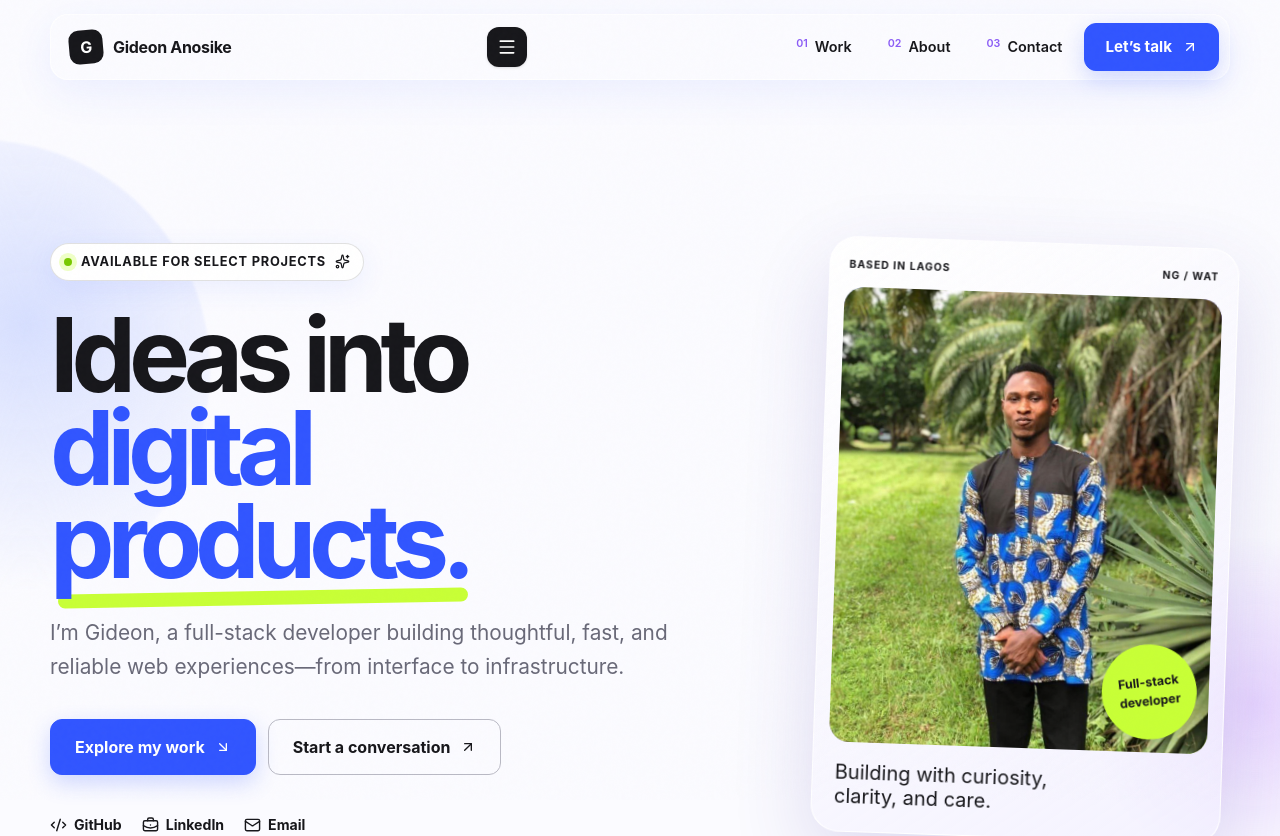
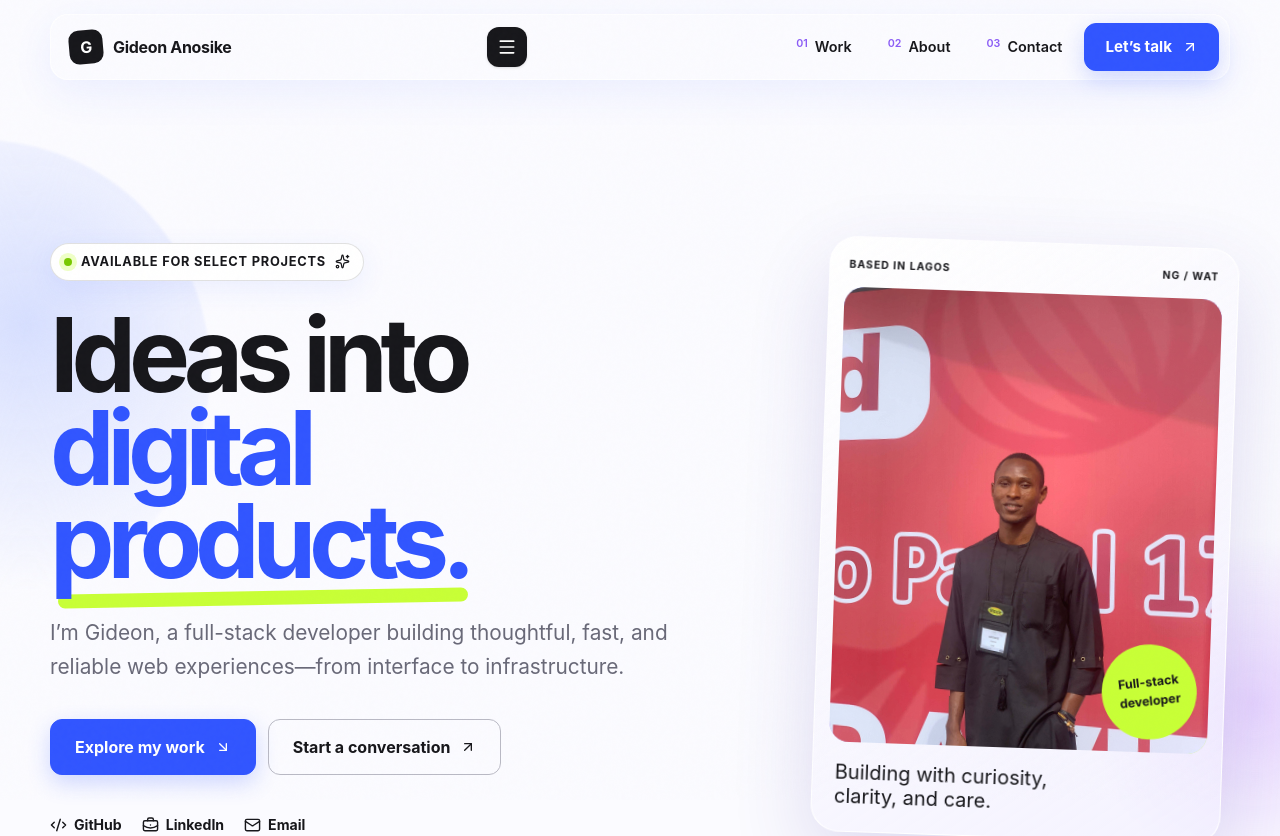
Before and after one commit to Ebubejisos/Portfolio, a Next.js app: page / in a window 1280 px wide. Shown: the top 836 px of the page. Built offline with nearby package versions, Linux system fonts and the light colour scheme.

Commit message:
update profile image

```diff
--- a/app/page.tsx
+++ b/app/page.tsx
@@ -1,109 +1,308 @@
-import { ArrowDownRight, ArrowUpRight, BriefcaseBusiness, Code2, Mail, MapPin, Sparkles } from "lucide-react";
-import Image from "next/image";
-import profileImage from "@/assets/images/IMG-20220829-WA0059.jpg";
-import { capabilities, technologies } from "./data";
-import { ContactForm } from "./components/contact-form";
-import { Navigation } from "./components/navigation";
-import { ProjectGrid } from "./components/project-grid";
-import { ButtonLink } from "./components/ui/button";
+import {
+	ArrowDownRight,
+	ArrowUpRight,
+	BriefcaseBusiness,
+	Code2,
+	Mail,
+	MapPin,
+	Sparkles,
+} from 'lucide-react';
+import Image from 'next/image';
+import profileImage from '@/assets/images/IMG_1642.jpg';
+import { capabilities, technologies } from './data';
+import { ContactForm } from './components/contact-form';
+import { Navigation } from './components/navigation';
+import { ProjectGrid } from './components/project-grid';
+import { ButtonLink } from './components/ui/button';
 
 const socialLinks = [
-  { label: "GitHub", href: "https://github.com/Ebubejisos", icon: Code2 },
-  { label: "LinkedIn", href: "https://www.linkedin.com/in/gideon-anosike/", icon: BriefcaseBusiness },
-  { label: "Email", href: "mailto:anosykegideon@gmail.com", icon: Mail },
+	{ label: 'GitHub', href: 'https://github.com/Ebubejisos', icon: Code2 },
+	{
+		label: 'LinkedIn',
+		href: 'https://www.linkedin.com/in/gideon-anosike/',
+		icon: BriefcaseBusiness,
+	},
+	{ label: 'Email', href: 'mailto:anosykegideon@gmail.com', icon: Mail },
 ];
 
-const shell = "mx-auto w-[min(1180px,calc(100%_-_48px))] max-[900px]:w-[min(calc(100%_-_32px),720px)] max-[650px]:w-[calc(100%_-_24px)] max-[380px]:w-[calc(100%_-_20px)]";
-const section = "scroll-mt-20 py-[140px] max-[900px]:py-[100px] max-[650px]:py-[82px]";
-const kicker = "mb-[18px] block text-[.74rem] font-extrabold uppercase tracking-[.14em] text-[var(--cobalt)]";
-const displayHeading = "my-7 font-[var(--display)] text-[clamp(3.5rem,7vw,6.5rem)] font-bold leading-[.91] tracking-[-.07em] max-[650px]:text-[clamp(3rem,15vw,4.6rem)] max-[650px]:break-words";
-const mutedCopy = "text-[var(--muted)]";
-const contactLink = "flex items-center gap-2.5 font-bold no-underline [&_svg]:w-[18px] [&_svg]:text-[var(--cobalt)] [&_svg:last-child:not(:first-child)]:w-3.5 max-[650px]:break-words";
+const shell =
+	'mx-auto w-[min(1180px,calc(100%_-_48px))] max-[900px]:w-[min(calc(100%_-_32px),720px)] max-[650px]:w-[calc(100%_-_24px)] max-[380px]:w-[calc(100%_-_20px)]';
+const section =
+	'scroll-mt-20 py-[140px] max-[900px]:py-[100px] max-[650px]:py-[82px]';
+const kicker =
+	'mb-[18px] block text-[.74rem] font-extrabold uppercase tracking-[.14em] text-[var(--cobalt)]';
+const displayHeading =
+	'my-7 font-[var(--display)] text-[clamp(3.5rem,7vw,6.5rem)] font-bold leading-[.91] tracking-[-.07em] max-[650px]:text-[clamp(3rem,15vw,4.6rem)] max-[650px]:break-words';
+const mutedCopy = 'text-[var(--muted)]';
+const contactLink =
+	'flex items-center gap-2.5 font-bold no-underline [&_svg]:w-[18px] [&_svg]:text-[var(--cobalt)] [&_svg:last-child:not(:first-child)]:w-3.5 max-[650px]:break-words';
 
 export default function Home() {
 	return (
 		<main>
 			<Navigation />
-      <section id="home" className={`${shell} relative grid min-h-[930px] grid-cols-[1.2fr_.8fr] items-center gap-[60px] pt-[150px] max-[900px]:min-h-[auto] max-[900px]:grid-cols-1 max-[900px]:gap-[70px] max-[900px]:pt-[145px] max-[900px]:pb-[100px] max-[650px]:pt-[125px] max-[380px]:pt-[115px]`} aria-labelledby="hero-title">
-        <div className="pointer-events-none absolute left-[-300px] top-[140px] h-[460px] w-[460px] rounded-full bg-[radial-gradient(circle_at_60%_40%,#d7dfff,transparent_68%)] blur-[1px]" />
-        <div className="pointer-events-none absolute bottom-[50px] right-[-200px] h-[350px] w-[350px] rounded-full bg-[radial-gradient(circle,#e7d5ff,transparent_68%)] blur-[1px]" />
-        <div className="relative z-[2] animate-[enter_.8s_cubic-bezier(.2,.7,.2,1)_both] max-[900px]:min-w-0 max-[900px]:text-center">
-          <div className="flex w-max items-center gap-[9px] rounded-full border border-[var(--line)] bg-white px-[13px] py-2 text-[.8rem] font-bold uppercase tracking-[.06em] shadow-[0_8px_28px_rgba(49,85,255,.08)] max-[900px]:mx-auto max-[650px]:max-w-full max-[650px]:text-[.67rem] max-[650px]:tracking-[.04em]"><span className="h-2 w-2 rounded-full bg-[#79c900] shadow-[0_0_0_5px_#efffc7]" /> Available for select projects <Sparkles size={15} /></div>
-          <h1 id="hero-title" className="my-7 font-[var(--display)] text-[clamp(4.2rem,8vw,7.9rem)] font-bold leading-[.91] tracking-[-.07em] max-[650px]:text-[clamp(3.15rem,16vw,5.2rem)] max-[650px]:break-words max-[380px]:text-[clamp(2.85rem,16vw,3.7rem)]">Ideas into<br /><span className="relative text-[var(--cobalt)] after:absolute after:left-[2%] after:right-0 after:bottom-[-2px] after:z-[-1] after:h-3.5 after:rounded-full after:bg-[var(--lime)] after:content-[''] after:-rotate-1">digital products.</span></h1>
-          <p className={`${mutedCopy} max-w-[620px] text-[clamp(1.08rem,1.7vw,1.3rem)] leading-[1.65] max-[900px]:mx-auto`}>I’m Gideon, a full-stack developer building thoughtful, fast, and reliable web experiences—from interface to infrastructure.</p>
-          <div className="mt-[34px] flex flex-wrap gap-3 max-[900px]:justify-center max-[380px]:grid">
-            <ButtonLink variant="solid" size="large" href="#work" className="max-[380px]:w-full">Explore my work <ArrowDownRight /></ButtonLink>
-            <ButtonLink variant="outline" size="large" href="#contact" className="max-[380px]:w-full">Start a conversation <ArrowUpRight /></ButtonLink>
+			<section
+				id='home'
+				className={`${shell} relative grid min-h-[930px] grid-cols-[1.2fr_.8fr] items-center gap-[60px] pt-[150px] max-[900px]:min-h-[auto] max-[900px]:grid-cols-1 max-[900px]:gap-[70px] max-[900px]:pt-[145px] max-[900px]:pb-[100px] max-[650px]:pt-[125px] max-[380px]:pt-[115px]`}
+				aria-labelledby='hero-title'
+			>
+				<div className='pointer-events-none absolute left-[-300px] top-[140px] h-[460px] w-[460px] rounded-full bg-[radial-gradient(circle_at_60%_40%,#d7dfff,transparent_68%)] blur-[1px]' />
+				<div className='pointer-events-none absolute bottom-[50px] right-[-200px] h-[350px] w-[350px] rounded-full bg-[radial-gradient(circle,#e7d5ff,transparent_68%)] blur-[1px]' />
+				<div className='relative z-[2] animate-[enter_.8s_cubic-bezier(.2,.7,.2,1)_both] max-[900px]:min-w-0 max-[900px]:text-center'>
+					<div className='flex w-max items-center gap-[9px] rounded-full border border-[var(--line)] bg-white px-[13px] py-2 text-[.8rem] font-bold uppercase tracking-[.06em] shadow-[0_8px_28px_rgba(49,85,255,.08)] max-[900px]:mx-auto max-[650px]:max-w-full max-[650px]:text-[.67rem] max-[650px]:tracking-[.04em]'>
+						<span className='h-2 w-2 rounded-full bg-[#79c900] shadow-[0_0_0_5px_#efffc7]' />{' '}
+						Available for select projects <Sparkles size={15} />
 					</div>
-          <div className="mt-[38px] flex flex-wrap gap-5 max-[900px]:justify-center max-[380px]:gap-3" aria-label="Social links">
+					<h1
+						id='hero-title'
+						className='my-7 font-[var(--display)] text-[clamp(4.2rem,8vw,7.9rem)] font-bold leading-[.91] tracking-[-.07em] max-[650px]:text-[clamp(3.15rem,16vw,5.2rem)] max-[650px]:break-words max-[380px]:text-[clamp(2.85rem,16vw,3.7rem)]'
+					>
+						Ideas into
+						<br />
+						<span className="relative text-[var(--cobalt)] after:absolute after:left-[2%] after:right-0 after:bottom-[-2px] after:z-[-1] after:h-3.5 after:rounded-full after:bg-[var(--lime)] after:content-[''] after:-rotate-1">
+							digital products.
+						</span>
+					</h1>
+					<p
+						className={`${mutedCopy} max-w-[620px] text-[clamp(1.08rem,1.7vw,1.3rem)] leading-[1.65] max-[900px]:mx-auto`}
+					>
+						I’m Gideon, a full-stack developer building thoughtful, fast, and
+						reliable web experiences—from interface to infrastructure.
+					</p>
+					<div className='mt-[34px] flex flex-wrap gap-3 max-[900px]:justify-center max-[380px]:grid'>
+						<ButtonLink
+							variant='solid'
+							size='large'
+							href='#work'
+							className='max-[380px]:w-full'
+						>
+							Explore my work <ArrowDownRight />
+						</ButtonLink>
+						<ButtonLink
+							variant='outline'
+							size='large'
+							href='#contact'
+							className='max-[380px]:w-full'
+						>
+							Start a conversation <ArrowUpRight />
+						</ButtonLink>
+					</div>
+					<div
+						className='mt-[38px] flex flex-wrap gap-5 max-[900px]:justify-center max-[380px]:gap-3'
+						aria-label='Social links'
+					>
 						{socialLinks.map(({ label, href, icon: Icon }) => (
-              <a className="flex items-center gap-[7px] text-[.88rem] font-bold text-[var(--muted)] no-underline hover:text-[var(--cobalt)] [&_svg]:w-[17px]" key={label} href={href} target={href.startsWith("http") ? "_blank" : undefined} rel="noreferrer"><Icon /> {label}</a>
+							<a
+								className='flex items-center gap-[7px] text-[.88rem] font-bold text-[var(--muted)] no-underline hover:text-[var(--cobalt)] [&_svg]:w-[17px]'
+								key={label}
+								href={href}
+								target={href.startsWith('http') ? '_blank' : undefined}
+								rel='noreferrer'
+							>
+								<Icon /> {label}
+							</a>
 						))}
 					</div>
 				</div>
-        <aside className="relative z-[2] w-[min(100%,410px)] justify-self-end rounded-[28px] border border-[rgba(255,255,255,.85)] bg-[linear-gradient(145deg,rgba(255,255,255,.87),rgba(240,237,255,.63))] p-[15px] shadow-[0_30px_80px_rgba(69,52,160,.16)] rotate-2 animate-[enter_.8s_cubic-bezier(.2,.7,.2,1)_.15s_both] max-[900px]:mx-auto max-[900px]:justify-self-center max-[650px]:max-w-full max-[650px]:rotate-0" aria-label="Developer profile">
-          <div className="flex justify-between px-1 py-[5px] pb-3.5 text-[.65rem] font-bold uppercase tracking-[.1em]"><span>Based in Lagos</span><span>NG / WAT</span></div>
-          <div className="relative h-[455px] overflow-hidden rounded-[20px] bg-[linear-gradient(145deg,#768cff,#a780ff_60%,#d6ff67)] max-[650px]:h-[390px] max-[380px]:h-[340px]">
-            <div className="absolute left-1/2 top-[45%] h-[330px] w-[330px] -translate-x-1/2 -translate-y-1/2 rounded-full border-[65px] border-[var(--lime)] opacity-80" />
-            <Image className="relative z-[1] h-full w-full object-cover object-[50%_22%]" src={profileImage} alt="Gideon Anosike" priority sizes="(max-width: 900px) 80vw, 390px" />
-            <span className="absolute right-3 bottom-[13px] z-[2] grid aspect-square place-items-center rounded-full bg-[var(--lime)] px-[17px] py-[13px] text-center font-[var(--display)] text-[.78rem] font-bold -rotate-[8deg]">Full-stack<br />developer</span>
+				<aside
+					className='relative z-[2] w-[min(100%,410px)] justify-self-end rounded-[28px] border border-[rgba(255,255,255,.85)] bg-[linear-gradient(145deg,rgba(255,255,255,.87),rgba(240,237,255,.63))] p-[15px] shadow-[0_30px_80px_rgba(69,52,160,.16)] rotate-2 animate-[enter_.8s_cubic-bezier(.2,.7,.2,1)_.15s_both] max-[900px]:mx-auto max-[900px]:justify-self-center max-[650px]:max-w-full max-[650px]:rotate-0'
+					aria-label='Developer profile'
+				>
+					<div className='flex justify-between px-1 py-[5px] pb-3.5 text-[.65rem] font-bold uppercase tracking-[.1em]'>
+						<span>Based in Lagos</span>
+						<span>NG / WAT</span>
 					</div>
-          <p className="mx-[7px] mt-[18px] mb-2 font-[var(--display)] text-xl leading-[1.2]">Building with curiosity,<br />clarity, and care.</p>
+					<div className='relative h-[455px] overflow-hidden rounded-[20px] bg-[linear-gradient(145deg,#768cff,#a780ff_60%,#d6ff67)] max-[650px]:h-[390px] max-[380px]:h-[340px]'>
+						<div className='absolute left-1/2 top-[45%] h-[330px] w-[330px] -translate-x-1/2 -translate-y-1/2 rounded-full border-[65px] border-[var(--lime)] opacity-80' />
+						<Image
+							className='relative z-[1] h-full w-full object-cover object-[50%_22%]'
+							src={profileImage}
+							alt='Gideon Anosike'
+							priority
+							sizes='(max-width: 900px) 80vw, 390px'
+						/>
+						<span className='absolute right-3 bottom-[13px] z-[2] grid aspect-square place-items-center rounded-full bg-[var(--lime)] px-[17px] py-[13px] text-center font-[var(--display)] text-[.78rem] font-bold -rotate-[8deg]'>
+							Full-stack
+							<br />
+							developer
+						</span>
+					</div>
+					<p className='mx-[7px] mt-[18px] mb-2 font-[var(--display)] text-xl leading-[1.2]'>
+						Building with curiosity,
+						<br />
+						clarity, and care.
+					</p>
 				</aside>
 			</section>
 
-      <section id="work" className={`${section} ${shell}`} aria-labelledby="work-title">
-        <div className="mb-[70px] grid grid-cols-[1.5fr_.7fr] items-end gap-[60px] max-[900px]:grid-cols-1 max-[900px]:gap-[35px]">
-          <div><span className={kicker}>Selected work</span><h2 id="work-title" className={displayHeading}>Work with a<br /><em className="font-medium text-[var(--violet)]">reason to exist.</em></h2></div>
-          <p className={`${mutedCopy} pb-3 text-[1.08rem] leading-[1.65] max-[900px]:max-w-[580px]`}>A selection of products built around real workflows, useful interactions, and dependable technology.</p>
+			<section
+				id='work'
+				className={`${section} ${shell}`}
+				aria-labelledby='work-title'
+			>
+				<div className='mb-[70px] grid grid-cols-[1.5fr_.7fr] items-end gap-[60px] max-[900px]:grid-cols-1 max-[900px]:gap-[35px]'>
+					<div>
+						<span className={kicker}>Selected work</span>
+						<h2 id='work-title' className={displayHeading}>
+							Work with a<br />
+							<em className='font-medium text-[var(--violet)]'>
+								reason to exist.
+							</em>
+						</h2>
+					</div>
+					<p
+						className={`${mutedCopy} pb-3 text-[1.08rem] leading-[1.65] max-[900px]:max-w-[580px]`}
+					>
+						A selection of products built around real workflows, useful
+						interactions, and dependable technology.
+					</p>
 				</div>
 				<ProjectGrid />
 			</section>
 
-      <section id="about" className={`${section} relative overflow-hidden bg-[#f1efff] before:absolute before:right-[-250px] before:top-[-160px] before:h-[440px] before:w-[440px] before:rounded-full before:border-[90px] before:border-[var(--lime)] before:opacity-55`}>
-        <div className={`${shell} relative grid grid-cols-2 gap-[100px] max-[900px]:grid-cols-1 max-[900px]:gap-[35px]`}>
+			<section
+				id='about'
+				className={`${section} relative overflow-hidden bg-[#f1efff] before:absolute before:right-[-250px] before:top-[-160px] before:h-[440px] before:w-[440px] before:rounded-full before:border-[90px] before:border-[var(--lime)] before:opacity-55`}
+			>
+				<div
+					className={`${shell} relative grid grid-cols-2 gap-[100px] max-[900px]:grid-cols-1 max-[900px]:gap-[35px]`}
+				>
 					<div>
 						<span className={kicker}>About me</span>
-            <h2 className={`${displayHeading} mt-5`}>Technical thinking,<br /><em className="font-medium text-[var(--violet)]">human outcomes.</em></h2>
+						<h2 className={`${displayHeading} mt-5`}>
+							Technical thinking,
+							<br />
+							<em className='font-medium text-[var(--violet)]'>
+								human outcomes.
+							</em>
+						</h2>
 					</div>
-          <div className="pt-12 max-[900px]:pt-0">
-            <p className="font-[var(--display)] text-[1.55rem] font-semibold leading-[1.45] text-[var(--ink)]">I build web products that look sharp, work smoothly, and solve a clear problem.</p>
-            <p className={`${mutedCopy} leading-[1.8]`}>My background in pharmacy shaped how I approach software: with attention to detail, structured thinking, and respect for reliable systems. Today I bring that mindset to full-stack development—turning ideas into practical products people can use with confidence.</p>
-            <a href="#contact" className="mt-5 inline-flex items-center gap-2 font-extrabold underline-offset-[6px] [&_svg]:w-[18px]">Let’s build something useful <ArrowUpRight /></a>
+					<div className='pt-12 max-[900px]:pt-0'>
+						<p className='font-[var(--display)] text-[1.55rem] font-semibold leading-[1.45] text-[var(--ink)]'>
+							I build web products that look sharp, work smoothly, and solve a
+							clear problem.
+						</p>
+						<p className={`${mutedCopy} leading-[1.8]`}>
+							My background in pharmacy shaped how I approach software: with
+							attention to detail, structured thinking, and respect for reliable
+							systems. Today I bring that mindset to full-stack
+							development—turning ideas into practical products people can use
+							with confidence.
+						</p>
+						<a
+							href='#contact'
+							className='mt-5 inline-flex items-center gap-2 font-extrabold underline-offset-[6px] [&_svg]:w-[18px]'
+						>
+							Let’s build something useful <ArrowUpRight />
+						</a>
 					</div>
 				</div>
-        <div className={`${shell} mt-[90px] grid grid-cols-3 gap-3 max-[900px]:grid-cols-1`}>
-          {capabilities.map((item) => <article className="rounded-[20px] border border-white bg-[rgba(255,255,255,.72)] p-[30px] backdrop-blur-[10px] transition-transform duration-200 hover:-translate-y-[5px]" key={item.number}><span className="font-[var(--display)] font-bold text-[var(--violet)]">{item.number}</span><h3 className="mt-10 mb-3 font-[var(--display)] text-[1.35rem]">{item.title}</h3><p className={`${mutedCopy} m-0 leading-[1.6]`}>{item.copy}</p></article>)}
+				<div
+					className={`${shell} mt-[90px] grid grid-cols-3 gap-3 max-[900px]:grid-cols-1`}
+				>
+					{capabilities.map((item) => (
+						<article
+							className='rounded-[20px] border border-white bg-[rgba(255,255,255,.72)] p-[30px] backdrop-blur-[10px] transition-transform duration-200 hover:-translate-y-[5px]'
+							key={item.number}
+						>
+							<span className='font-[var(--display)] font-bold text-[var(--violet)]'>
+								{item.number}
+							</span>
+							<h3 className='mt-10 mb-3 font-[var(--display)] text-[1.35rem]'>
+								{item.title}
+							</h3>
+							<p className={`${mutedCopy} m-0 leading-[1.6]`}>{item.copy}</p>
+						</article>
+					))}
 				</div>
 			</section>
 
-      <section className="bg-[var(--ink)] py-20 text-white max-[650px]:py-16" aria-label="Technologies">
-        <div className={`${shell} grid grid-cols-[.3fr_1fr] gap-[60px] max-[900px]:grid-cols-1 max-[900px]:gap-[15px]`}>
-          <span className={`${kicker} mt-[11px] text-[var(--lime)]`}>Tools I work with</span>
-          <div className="flex flex-wrap gap-2.5">{technologies.map((technology) => <span className="rounded-full border border-[rgba(255,255,255,.18)] px-4 py-3 font-[var(--display)] font-semibold transition duration-200 hover:-rotate-2 hover:border-[var(--lime)] hover:bg-[var(--lime)] hover:text-[var(--ink)]" key={technology}>{technology}</span>)}</div>
+			<section
+				className='bg-[var(--ink)] py-20 text-white max-[650px]:py-16'
+				aria-label='Technologies'
+			>
+				<div
+					className={`${shell} grid grid-cols-[.3fr_1fr] gap-[60px] max-[900px]:grid-cols-1 max-[900px]:gap-[15px]`}
+				>
+					<span className={`${kicker} mt-[11px] text-[var(--lime)]`}>
+						Tools I work with
+					</span>
+					<div className='flex flex-wrap gap-2.5'>
+						{technologies.map((technology) => (
+							<span
+								className='rounded-full border border-[rgba(255,255,255,.18)] px-4 py-3 font-[var(--display)] font-semibold transition duration-200 hover:-rotate-2 hover:border-[var(--lime)] hover:bg-[var(--lime)] hover:text-[var(--ink)]'
+								key={technology}
+							>
+								{technology}
+							</span>
+						))}
+					</div>
 				</div>
 			</section>
 
-      <section id="contact" className={`${section} relative overflow-hidden`}>
-        <div className="absolute left-[-250px] bottom-[-150px] h-[500px] w-[500px] rounded-full bg-[radial-gradient(circle,#d9e0ff,transparent_65%)]" />
-        <div className={`${shell} relative grid grid-cols-[.9fr_1.1fr] gap-[100px] max-[900px]:grid-cols-1 max-[900px]:gap-[60px]`}>
+			<section id='contact' className={`${section} relative overflow-hidden`}>
+				<div className='absolute left-[-250px] bottom-[-150px] h-[500px] w-[500px] rounded-full bg-[radial-gradient(circle,#d9e0ff,transparent_65%)]' />
+				<div
+					className={`${shell} relative grid grid-cols-[.9fr_1.1fr] gap-[100px] max-[900px]:grid-cols-1 max-[900px]:gap-[60px]`}
+				>
 					<div>
 						<span className={kicker}>Get in touch</span>
-            <h2 className={displayHeading}>Have an idea?<br /><em className="font-medium text-[var(--violet)]">Let’s make it real.</em></h2>
-            <p className={`${mutedCopy} max-w-[540px] text-[1.08rem] leading-[1.7]`}>Whether you’re planning a new product, improving an existing one, or looking for a developer to join the work—I’d like to hear about it.</p>
-            <div className="mt-[34px] grid gap-3.5">
-              <a className={contactLink} href="mailto:anosykegideon@gmail.com"><Mail /> anosykegideon@gmail.com</a>
-              <a className={contactLink} href="https://www.linkedin.com/in/gideon-anosike/" target="_blank" rel="noreferrer"><BriefcaseBusiness /> LinkedIn <ArrowUpRight /></a>
-              <a className={contactLink} href="https://github.com/Ebubejisos" target="_blank" rel="noreferrer"><Code2 /> GitHub <ArrowUpRight /></a>
-              <span className={contactLink}><MapPin /> Lagos, Nigeria</span>
+						<h2 className={displayHeading}>
+							Have an idea?
+							<br />
+							<em className='font-medium text-[var(--violet)]'>
+								Let’s make it real.
+							</em>
+						</h2>
+						<p
+							className={`${mutedCopy} max-w-[540px] text-[1.08rem] leading-[1.7]`}
+						>
+							Whether you’re planning a new product, improving an existing one,
+							or looking for a developer to join the work—I’d like to hear about
+							it.
+						</p>
+						<div className='mt-[34px] grid gap-3.5'>
+							<a className={contactLink} href='mailto:anosykegideon@gmail.com'>
+								<Mail /> anosykegideon@gmail.com
+							</a>
+							<a
+								className={contactLink}
+								href='https://www.linkedin.com/in/gideon-anosike/'
+								target='_blank'
+								rel='noreferrer'
+							>
+								<BriefcaseBusiness /> LinkedIn <ArrowUpRight />
+							</a>
+							<a
+								className={contactLink}
+								href='https://github.com/Ebubejisos'
+								target='_blank'
+								rel='noreferrer'
+							>
+								<Code2 /> GitHub <ArrowUpRight />
+							</a>
+							<span className={contactLink}>
+								<MapPin /> Lagos, Nigeria
+							</span>
 						</div>
 					</div>
 					<ContactForm />
 				</div>
 			</section>
 
-      <footer className={`${shell} flex min-h-[110px] items-center justify-between gap-5 border-t border-[var(--line)] text-[.8rem] text-[var(--muted)] max-[650px]:flex-col max-[650px]:py-8 max-[650px]:text-center`}>
-        <a className="flex min-w-0 items-center gap-2.5 font-[var(--display)] text-[.9rem] font-bold tracking-[-.02em] text-[var(--ink)] no-underline max-[650px]:order-[-1]" href="#home" aria-label="Back to top"><span className="grid h-7 w-7 rotate-[-5deg] place-items-center rounded-[10px] bg-[var(--ink)] text-white">G</span> Gideon Anosike</a>
+			<footer
+				className={`${shell} flex min-h-[110px] items-center justify-between gap-5 border-t border-[var(--line)] text-[.8rem] text-[var(--muted)] max-[650px]:flex-col max-[650px]:py-8 max-[650px]:text-center`}
+			>
+				<a
+					className='flex min-w-0 items-center gap-2.5 font-[var(--display)] text-[.9rem] font-bold tracking-[-.02em] text-[var(--ink)] no-underline max-[650px]:order-[-1]'
+					href='#home'
+					aria-label='Back to top'
+				>
+					<span className='grid h-7 w-7 rotate-[-5deg] place-items-center rounded-[10px] bg-[var(--ink)] text-white'>
+						G
+					</span>{' '}
+					Gideon Anosike
+				</a>
 				<p>Designed and built with intention.</p>
 				<p>© {new Date().getFullYear()} Gideon Anosike</p>
 			</footer>
```
Lines whose indentation alone changed are shown as unchanged.
